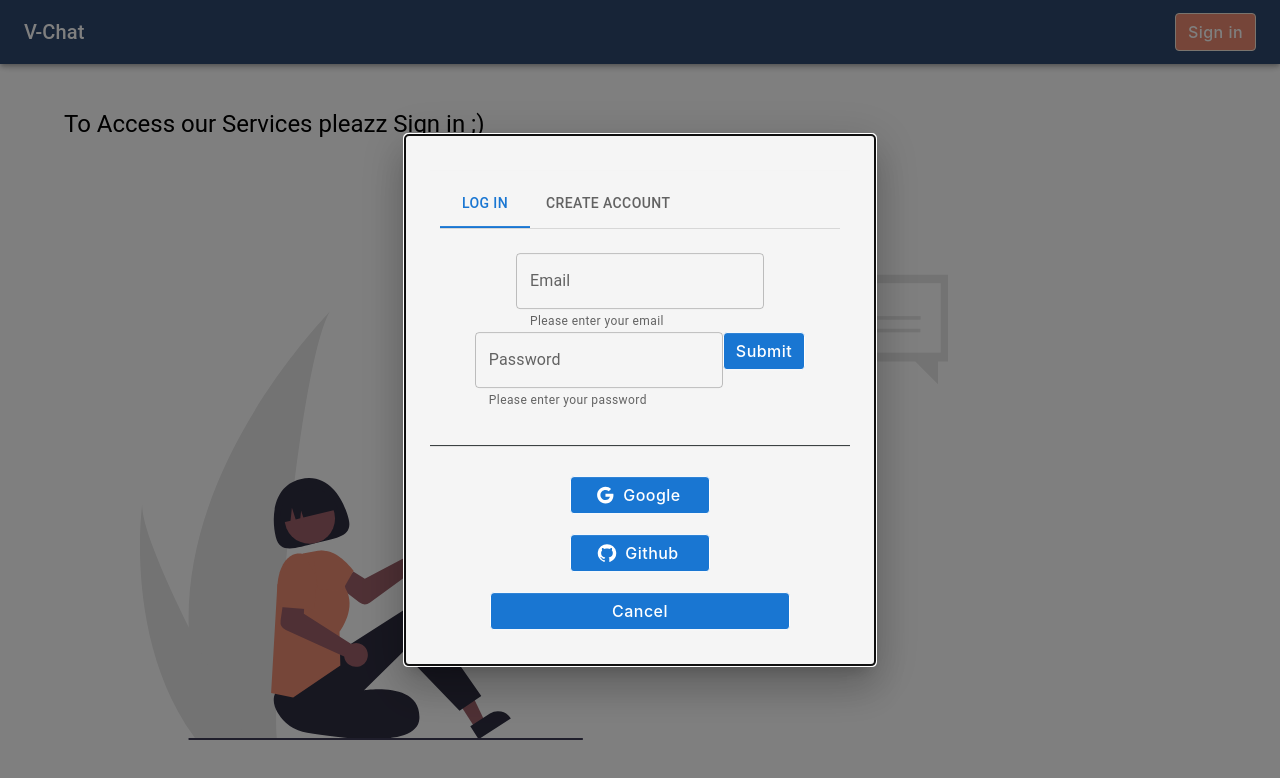
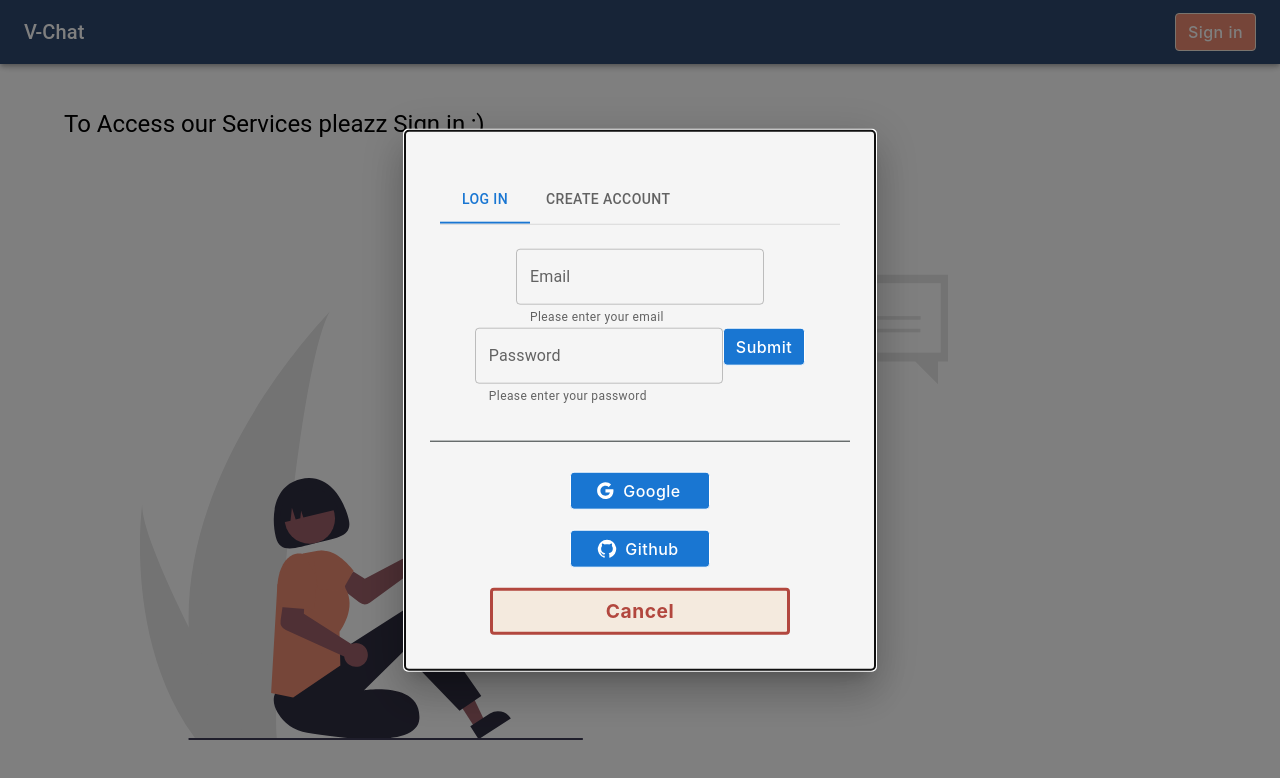
Before and after one commit to tyeb11/V-Chat, a React (Create React App) app in the folder client/: page / in a window 1280 px wide. Shown: the top 778 px of the page. Built offline with nearby package versions, Linux system fonts and the light colour scheme.

Commit message:
added google git cancel invertcancel button

```diff
--- a/client/src/components/Button.component.jsx
+++ b/client/src/components/Button.component.jsx
@@ -1,16 +1,34 @@
 import "../styles/Button.styles";
 
-import { SignInButton, BaseButton } from "../styles/Button.styles.js";
+import {
+  SignInButton,
+  BaseButton,
+  GoogleSignInButton,
+  GithubSignInButton,
+  CancelButton,
+  InvCancelButton,
+  SignInFormButton,
+} from "../styles/Button.styles.js";
 
 export const BUTTON_TYPE_CLASSES = {
   base: "base",
   signIn: "sign_in",
+  google_signin: "google_signin",
+  github_signin: "github_signin",
+  cancel: "cancel",
+  invcancel: "inv_cancel",
+  sign_in_form_submit: "sign_in_form_submit",
 };
 
 const getButton = (buttonType = BUTTON_TYPE_CLASSES.base) =>
   ({
     [BUTTON_TYPE_CLASSES.base]: BaseButton,
     [BUTTON_TYPE_CLASSES.signIn]: SignInButton,
+    [BUTTON_TYPE_CLASSES.google_signin]: GoogleSignInButton,
+    [BUTTON_TYPE_CLASSES.github_signin]: GithubSignInButton,
+    [BUTTON_TYPE_CLASSES.cancel]: CancelButton,
+    [BUTTON_TYPE_CLASSES.invcancel]: InvCancelButton,
+    [BUTTON_TYPE_CLASSES.sign_in_form_submit]: SignInFormButton,
   }[buttonType]);
 
 const Button = ({ children, buttonType, ...otherProps }) => {
```
